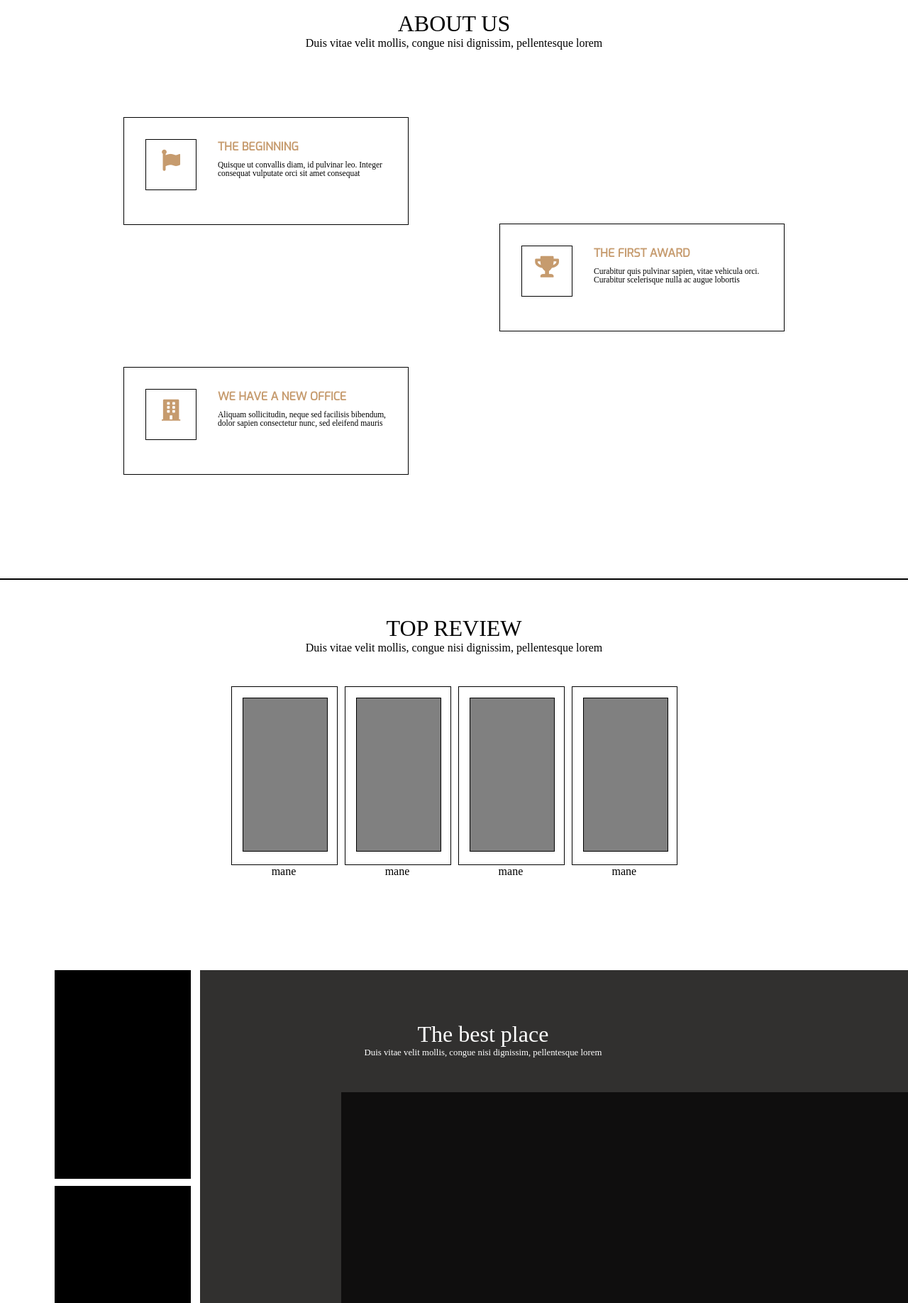
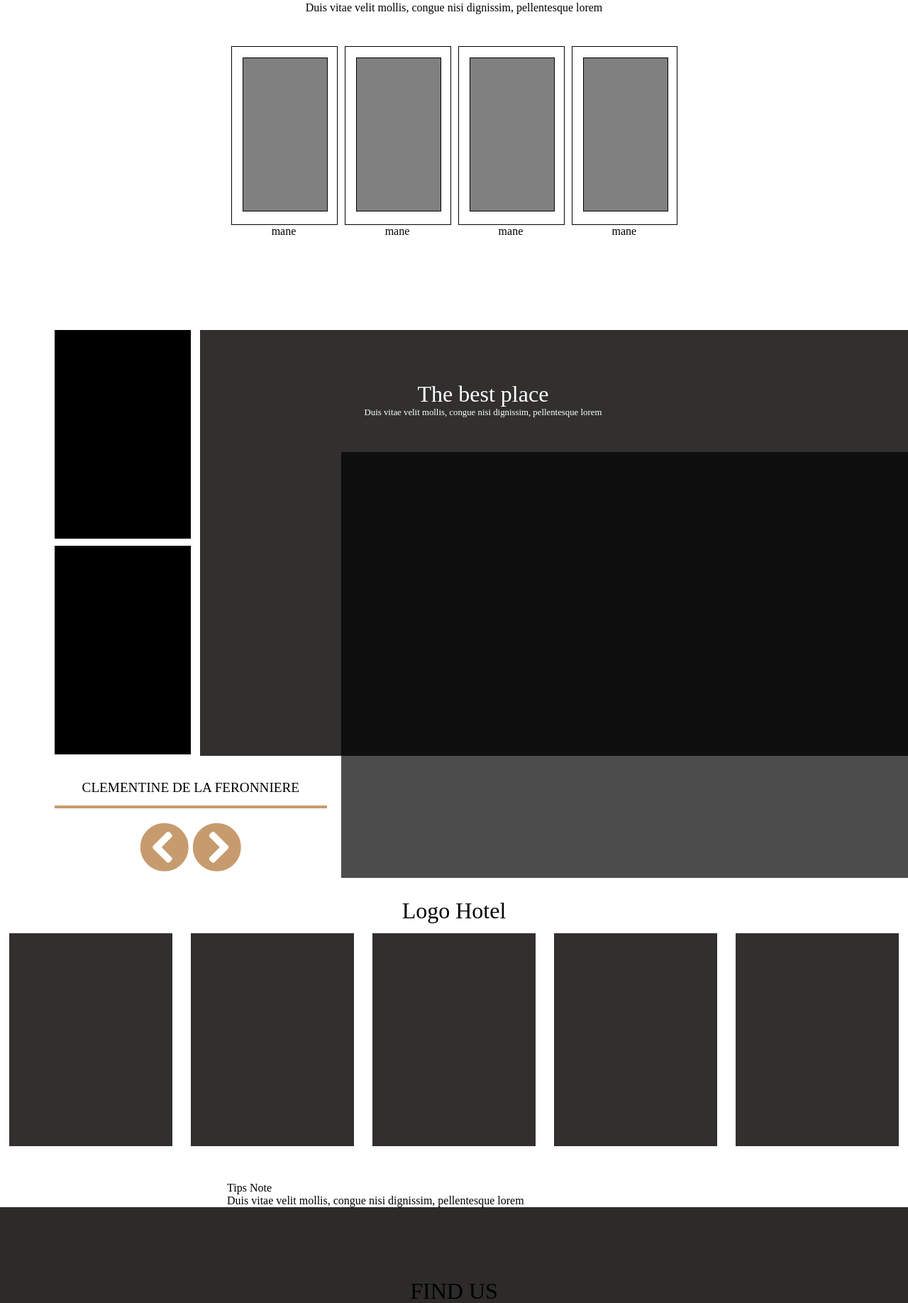
Before and after one commit to TruongAn-Webdesigner/EAC-travel, a PHP site: page / in a window 1280 px wide. Shown: the part 737-2573 px from the top of the page at 71% size. Run offline with PHP 8.4, Linux system fonts and the light colour scheme; some libraries are stand-ins or nearby versions; some web fonts are replaced.

Commit message:
Update index.php

```diff
--- a/view/home/index.php
+++ b/view/home/index.php
@@ -22,7 +22,7 @@
 
                 <div class="boxright">
                     <div class="menu">
-                            <a href="#">Where will we go?</a>
+                            <a href="index.php?ctrl=wewillgo">Where will we go?</a>
                             <a href="">Best Place</a>
                             <a href=""> Sale Tour</a>
                             <a href="">Tip Note</a>
@@ -47,78 +47,7 @@
 
     <!-- end header -->
 
-    <!-- about us -->
 
-        <div class="full">
-            <div class="about_us">
-                    <div class="title_about_us">
-                        <span>ABOUT US</span> <br>
-                        Duis vitae velit mollis, congue nisi dignissim, pellentesque lorem
-                    </div>
-
-                    <div class="ab_left">
-
-                        <div class="full">
-                            <div class="box_ab mt50 fr">
-
-                                 <div class="icon_box_ab"><i class="fab fa-font-awesome-flag"></i></div>
-                                <div class="text_box_ab">
-                                    <div class="title_box_ab">
-                                        THE BEGINNING
-                                    </div>
-
-                                    <div class="content_box_ab">
-                                    Quisque ut convallis diam, id pulvinar leo. Integer consequat
-                                     vulputate orci sit amet consequat
-                                    </div>
-                                </div>
-
-                            </div>
-                        </div>
-
-                        <div class="full">
-                            <div class="box_ab mt300 fr">
-
-                                <div class="icon_box_ab"><i class="fas fa-building"></i></div>
-                                <div class="text_box_ab">
-                                    <div class="title_box_ab">
-                                            WE HAVE A NEW OFFICE
-                                    </div>
-
-                                    <div class="content_box_ab">
-                                    Aliquam sollicitudin, neque sed facilisis bibendum, dolor
-                                    sapien consectetur nunc, sed eleifend mauris
-                                    </div>
-                                </div>
-
-                             </div>
-                        </div>
-
-                    </div>
-
-                    <div class="ab_right">
-
-                        <div class="full">
-                            <div class="box_ab mt300">
-                                <div class="icon_box_ab"><i class="fas fa-trophy"></i></div>
-                                <div class="text_box_ab">
-                                    <div class="title_box_ab">
-                                            THE FIRST AWARD
-                                    </div>
-
-                                    <div class="content_box_ab">
-                                    Curabitur quis pulvinar sapien, vitae vehicula orci. Curabitur
-                                     scelerisque nulla ac augue lobortis
-                                    </div>
-                                </div>
-                            </div>
-                         </div>
-
-                    </div>
-            </div>
-        </div>
-
-    <!-- end about us -->
 
     <!-- top review -->
         <div class="full">
@@ -232,6 +161,68 @@
 
     <!-- end logo hotel -->
 
+
+    <!-- banner home -->
+
+        <div class="full">
+            <div class="bannerhome">
+               <div class="img_banner">
+
+               </div>
+            </div>
+        </div>
+
+    <!-- end banner home -->
+
+    <!-- tips note -->
+        <div class="full">
+            <div class="boxcenter">
+                <div class="tips">
+                        <div class="title_tips">
+                            <span>Tips Note</span> <br>
+                            Duis vitae velit mollis, congue nisi dignissim, pellentesque lorem
+                        </div>
+
+                    <div class="full">
+                        <div class="content_tips">
+                            <div class="box_tips">
+
+                            </div>
+
+                            <div class="box_tips">
+
+                            </div>
+
+                            <div class="box_tips">
+
+                            </div>
+
+                            <div class="box_tips">
+
+                            </div>
+
+                            <div class="box_tips">
+
+                            </div>
+
+                            <div class="box_tips">
+
+                            </div>
+
+                            <div class="box_tips">
+
+                            </div>
+
+                            <div class="box_tips">
+
+                            </div>
+                        </div>
+                    </div>
+                </div>
+            </div>
+        </div>
+    <!-- end tips -->
+
     <!-- footer -->
 
         <div class="full">
```
